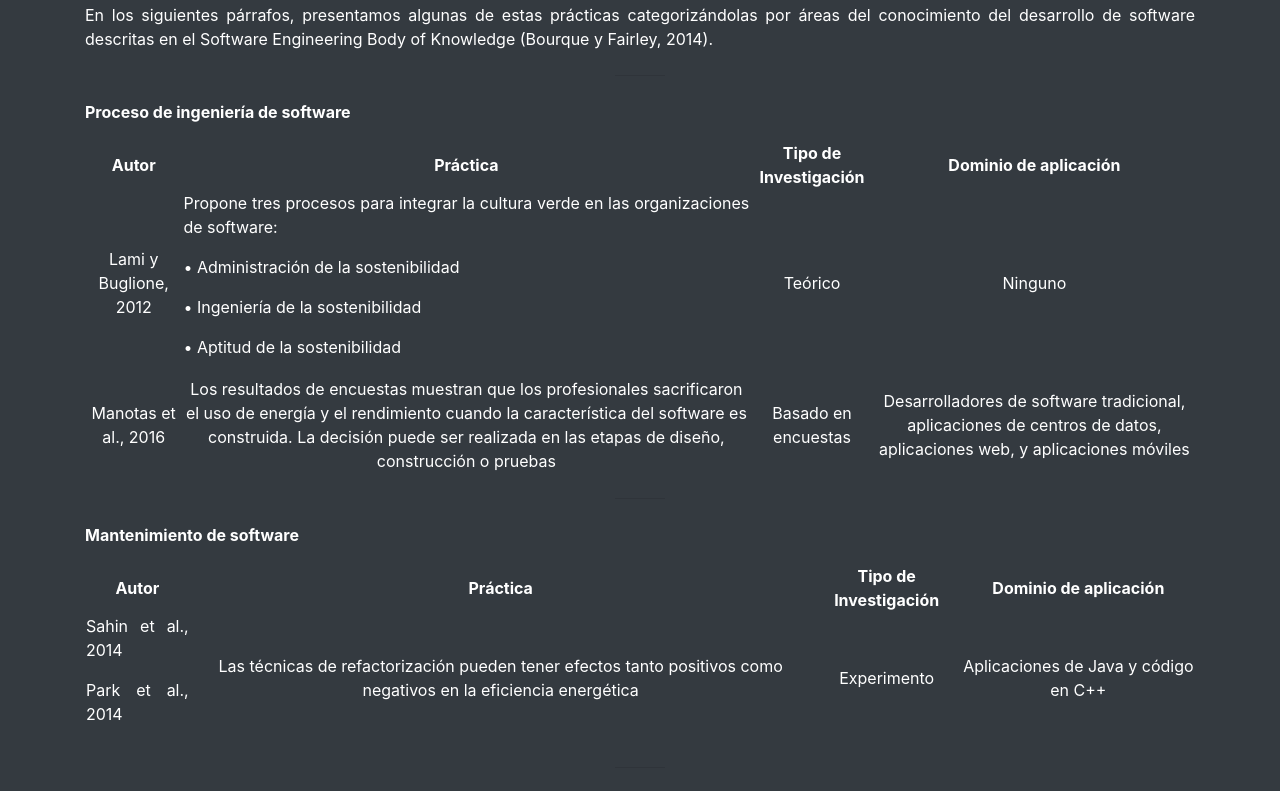
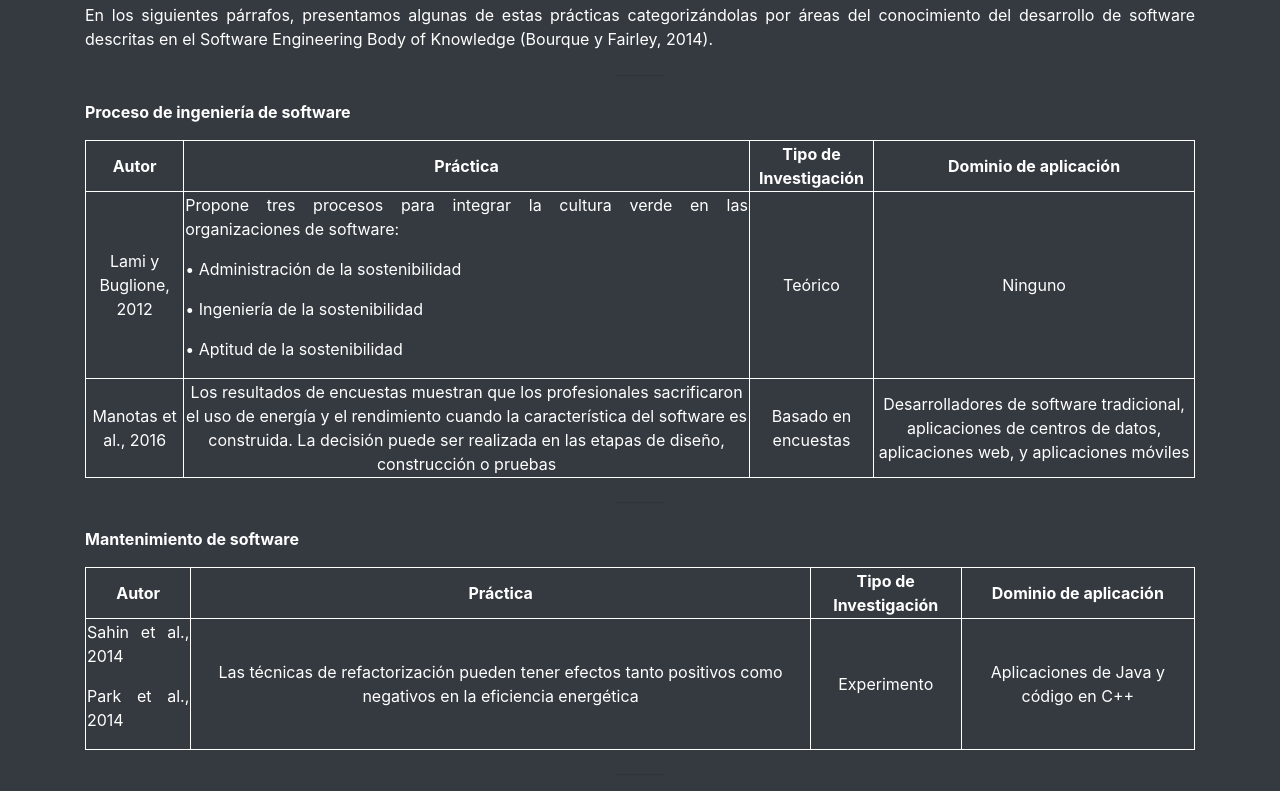
Before and after one commit to rexemin/SitioWebGS, a website with bundled scripts: page sitiosw/index.html in a window 1280 px wide. Shown: the part 4533-5324 px from the top of the page. Built offline with nearby package versions, Linux system fonts and the light colour scheme.

Commit message:
Update creative.css

```diff
--- a/sitiosw/css/creative.css
+++ b/sitiosw/css/creative.css
@@ -74,6 +74,10 @@ img::-moz-selection {
 
 body {
   -webkit-tap-highlight-color: #212529; }
+
+table, th, td {
+    border: 1px solid white;
+    border-collapse: collapse;}
 
 #mainNav {
   border-bottom: 1px solid rgba(33, 37, 41, 0.1);
```
